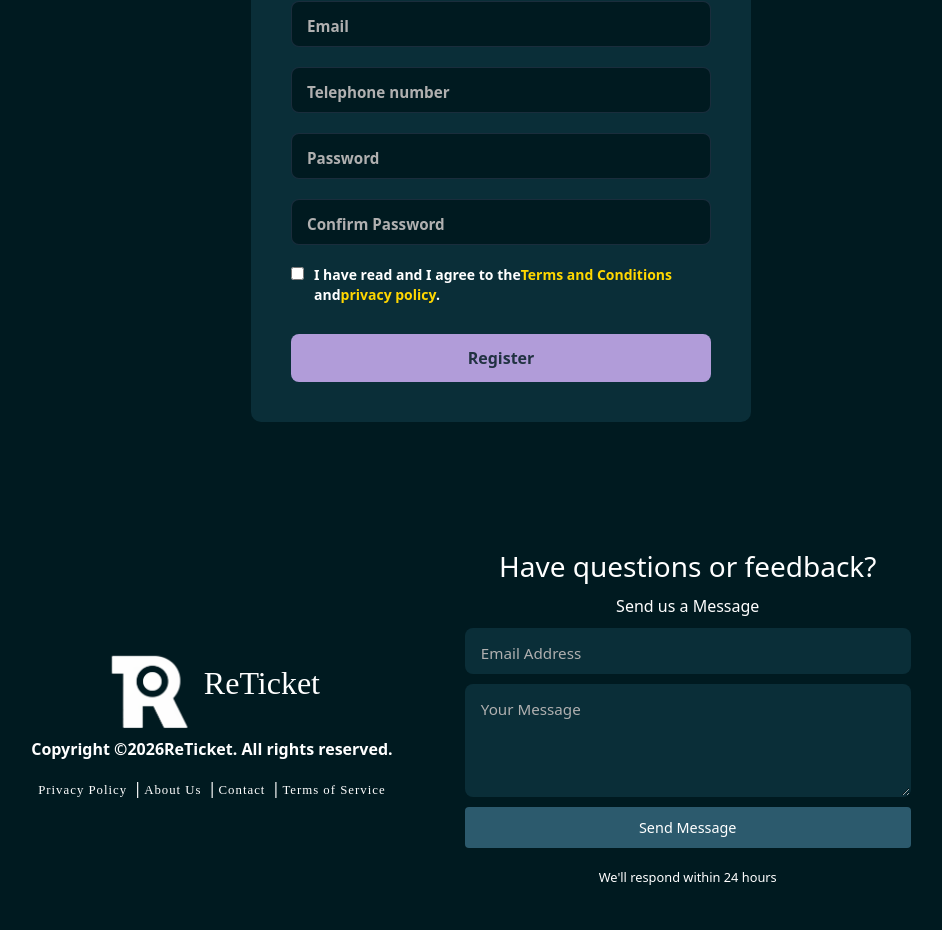
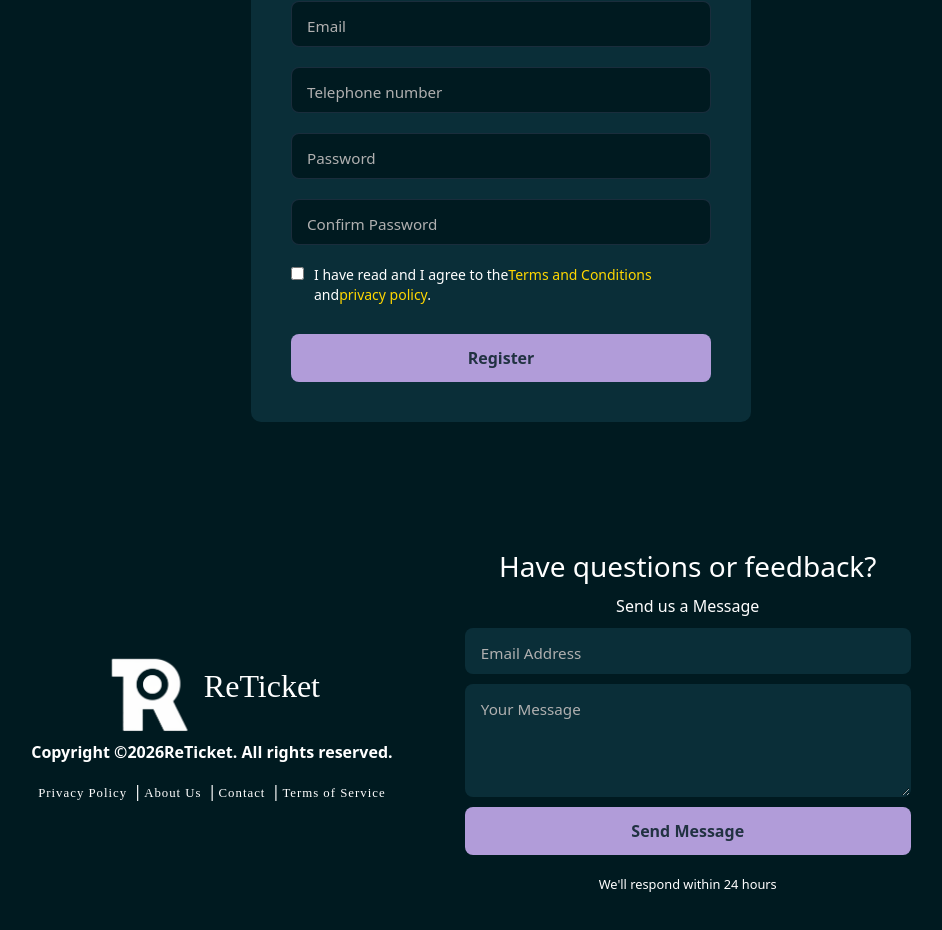
Before and after one commit to pdomi06/ReTicket, a React app in the folder frontend/: page /register in a window 1280 px wide. Shown: the part 364-1294 px from the top of the page, without its empty margins (139-1081 px from the left). Built offline with nearby package versions, Linux system fonts and the light colour scheme; the HTML template or start-up script is replaced by a standard one.

Commit message:
Added reusable button and fixed global text type

```diff
--- a/frontend/src/components/layout/footer/footer.module.css
+++ b/frontend/src/components/layout/footer/footer.module.css
@@ -105,38 +105,6 @@
   color: #ffffff;
 }
 
-.form-group input,
-.form-group textarea {
-  width: 100%;
-  padding: 10px;
-  border: 1px solid #2c5a6d;
-  border-radius: 4px;
-  background-color: #0a252e;
-  color: white;
-  font-size: 0.9rem;
-  box-sizing: border-box;
-}
-
-.form-group input::placeholder,
-.form-group textarea::placeholder {
-  color: #a0c4d0;
-}
-
-.submit-btn {
-  background-color: #2c5a6d;
-  color: white;
-  border: none;
-  padding: 10px 20px;
-  border-radius: 4px;
-  cursor: pointer;
-  font-size: 0.9rem;
-  transition: background-color 0.3s;
-}
-
-.submit-btn:hover {
-  background-color: #3a6d84;
-}
-
 .form-note {
   font-size: 0.8rem;
   color: #a0c4d0;
--- a/frontend/src/components/layout/footer/footer.tsx
+++ b/frontend/src/components/layout/footer/footer.tsx
@@ -3,6 +3,7 @@ import logo from '../../../assets/logo_transparrent_white.svg';
 import Input from '../../ui/input/Input';
 import Textarea from '../../ui/textarea/Textarea';
 import styles from './footer.module.css';
+import Button from '../../ui/button/Button';
 
 const Footer = () => {
 
@@ -39,9 +40,7 @@ const Footer = () => {
 
                 <Textarea name="footer-message" label="Your Message" rows={4} />
 
-                <button type="submit" className={styles['submit-btn']}>
-                    Send Message
-                </button>
+                <Button type="submit" text="Send Message"/>
 
                 <div className={styles['form-note']}>
                     <p> We'll respond within 24 hours</p>
--- a/frontend/src/components/layout/navbar/navbar.module.css
+++ b/frontend/src/components/layout/navbar/navbar.module.css
@@ -54,7 +54,7 @@
 
 .navbar-vendor {
     color: #001a20;
-    font-family: 'Noto Sans', sans-serif;
+    font-family: var(--font-main);
     font-size: 0.9rem;
     font-weight: 600;
     text-decoration: none;
--- /dev/null
+++ b/frontend/src/components/ui/button/Button.module.css
@@ -0,0 +1,17 @@
+.button {
+  background-color: #b19cd9 !important;
+  color: #001a20d0 !important;
+  border: none;
+  padding: 12px;
+  border-radius: 8px;
+  font-size: 16px;
+  cursor: pointer;
+  font-weight: bold;
+  width: 100%;
+  transition: all 0.3s;
+  font-family: var(--font-main);
+}
+
+.button:hover {
+  background-color: #b19cd9de;
+}
--- /dev/null
+++ b/frontend/src/components/ui/button/Button.tsx
@@ -0,0 +1,9 @@
+import type { ButtonProps } from "../../../utils/interfaces";
+import styles from './Button.module.css';
+
+const Button = ({ type, text }: ButtonProps) => {
+    return (
+        <button type={type} className={styles.button}>{text}</button>
+    )
+}
+export default Button;
--- a/frontend/src/components/ui/input/Input.module.css
+++ b/frontend/src/components/ui/input/Input.module.css
@@ -30,6 +30,7 @@
     font-size: 0.95rem;
     padding: 0 4px;
     background-color: var(--color-secondary);
+    font-family: var(--font-main);
     pointer-events: none;
     transition: transform 0.18s ease, font-size 0.18s ease, color 0.18s ease;
 }
--- a/frontend/src/components/ui/textarea/Textarea.module.css
+++ b/frontend/src/components/ui/textarea/Textarea.module.css
@@ -2,6 +2,7 @@
     display: flex;
     flex-direction: column;
     width: 100%;
+    font-family: var(--font-secondary);
 }
 
 .textarea-group.floating {
@@ -15,7 +16,7 @@
     border-radius: 8px;
     background-color: var(--color-secondary);
     color: var(--color-text);
-    font-family: 'Noto Sans', sans-serif;
+    font-family: var(--font-secondary);
     font-size: 0.95rem;
     resize: vertical;
     transition: border-color 0.2s ease, box-shadow 0.2s ease;
@@ -31,6 +32,7 @@
     top: 14px;
     color: var(--color-text-secondary);
     font-size: 0.95rem;
+    font-family: var(--font-main);
     background-color: var(--color-secondary);
     padding: 0 4px;
     pointer-events: none;
--- a/frontend/src/pages/login/Login.tsx
+++ b/frontend/src/pages/login/Login.tsx
@@ -1,6 +1,7 @@
 import { Link } from "react-router";
 import Input from "../../components/ui/input/Input";
 import style from './Login.module.css'
+import Button from "../../components/ui/button/Button";
 
 const Login = () => {
   return (
@@ -16,7 +17,7 @@ const Login = () => {
 
           <Input type="password" name="password" label="Password" theme="dark" />
 
-          <button type="submit">Login</button>
+          <Button type="submit" text="Login"/>
         </form>
       </div>
     </main>
--- a/frontend/src/pages/register/Register.module.css
+++ b/frontend/src/pages/register/Register.module.css
@@ -56,25 +56,7 @@ body {
   margin-top: 20px;
   width: 100%;
 }
-.register-form label {
-  font-weight: bold;
-  text-align: left;
-}
-.register-form button {
-  background-color: #b19cd9;
-  color: #001a20d0;
-  border: none;
-  padding: 12px;
-  border-radius: 8px;
-  font-size: 16px;
-  cursor: pointer;
-  font-weight: bold;
-  width: 100%;
-}
 
-.register-form button:hover {
-  background-color: #b19cd9de;
-}
 .register-form a {
   color: #ffd700;
   text-decoration: none;
--- a/frontend/src/pages/register/Register.tsx
+++ b/frontend/src/pages/register/Register.tsx
@@ -1,6 +1,7 @@
 import { Link } from "react-router";
 import Input from "../../components/ui/input/Input";
 import style from './Register.module.css'
+import Button from "../../components/ui/button/Button";
 
 const Register = () => {
     return (
@@ -26,7 +27,7 @@ const Register = () => {
                             <Link to="/terms">Terms and Conditions</Link> and
                             <Link to="/privacy">privacy policy</Link>.</label>
                     </div>
-                    <button type="submit">Register</button>
+                    <Button type="submit" text="Register"/>
                 </form>
             </div>
         </main>
--- a/frontend/src/styles/global.css
+++ b/frontend/src/styles/global.css
@@ -9,11 +9,13 @@
     --color-text-secondary: #b0b0b0;
     --color-dark-overlay: rgba(0, 0, 0, 0.9);
     --color-highlighter: #ffd700;
+    --font-main: Noto Sans, sans-serif;
+    --font-secondary: 'Playfair Display', serif;
 }
 
 
 * {
-    font-family: 'Noto Sans', sans-serif;
+    font-family: var(--font-main);
     scroll-behavior: smooth;
 }
 
--- a/frontend/src/utils/interfaces.ts
+++ b/frontend/src/utils/interfaces.ts
@@ -193,3 +193,8 @@ export interface TextareaProps {
     rows?: number;
     onChange?: (e: React.ChangeEvent<HTMLTextAreaElement>) => void;
 }
+
+export interface ButtonProps {
+    type: 'button' | 'submit' | 'reset';
+    text: string;
+}
```
